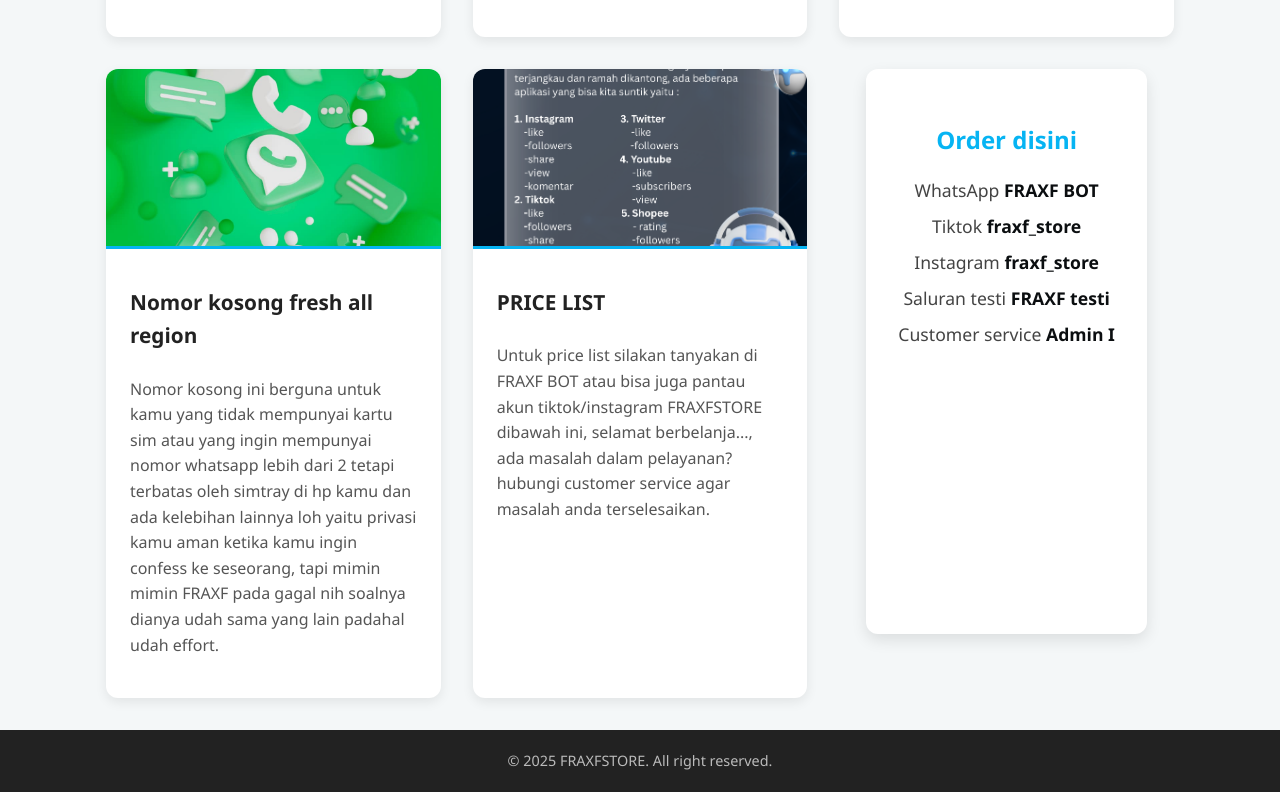
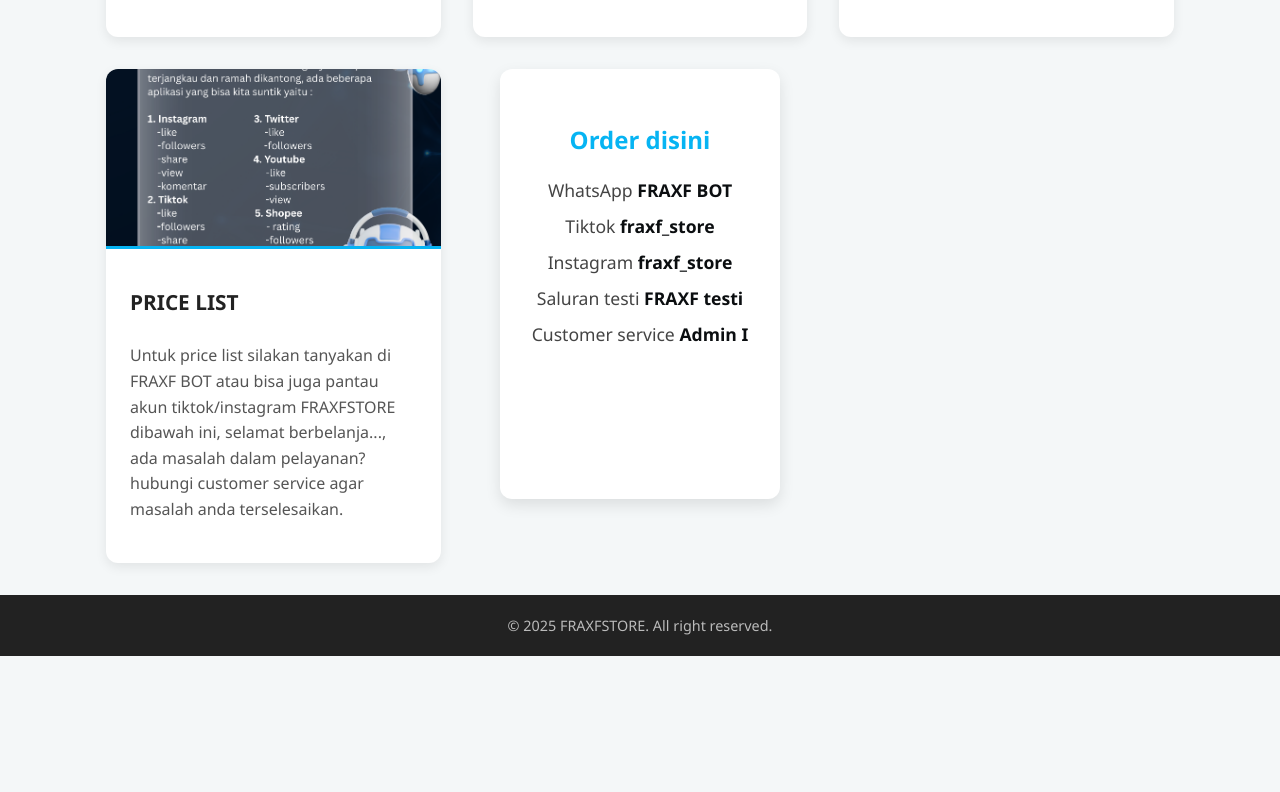
Before and after one commit to afraxy/FRAXF, a plain HTML site: page index.html in a window 1280 px wide. Shown: the part 1421-2213 px from the top of the page. After the commit the page ends 2077 px from the top, so only its background shows below. Drawn offline with Linux system fonts and the light colour scheme.

Commit message:
Update index.html

```diff
--- a/index.html
+++ b/index.html
@@ -296,13 +296,6 @@
             <p>medsos kamu ingin terlihat menarik dan kece? bisa banget...kalian cukup suntik followers atau like di FRAXFSTORE pasti akunmu terlihat kece parah lohh...apalagi cukup modal receh mulai dari 3k saja </p>
         </article>
 
-        <article class="product-card" tabindex="0">
-          <img src="nokos.jpg" alt="note" class="product-image" />
-          <div class="product-content">
-            <h3>Nomor kosong fresh all region</h3>
-            <p>Nomor kosong ini berguna untuk kamu yang tidak mempunyai kartu sim atau yang ingin mempunyai nomor whatsapp lebih dari 2 tetapi terbatas oleh simtray di hp kamu dan ada kelebihan lainnya loh yaitu privasi kamu aman ketika kamu ingin confess ke seseorang, tapi mimin mimin FRAXF pada gagal nih soalnya dianya udah sama yang lain padahal udah effort.</p>
-        </article>
-
           <article class="product-card" tabindex="0">
           <img src="price list sosmed.png" alt="note" class="product-image" />
           <div class="product-content">
```
